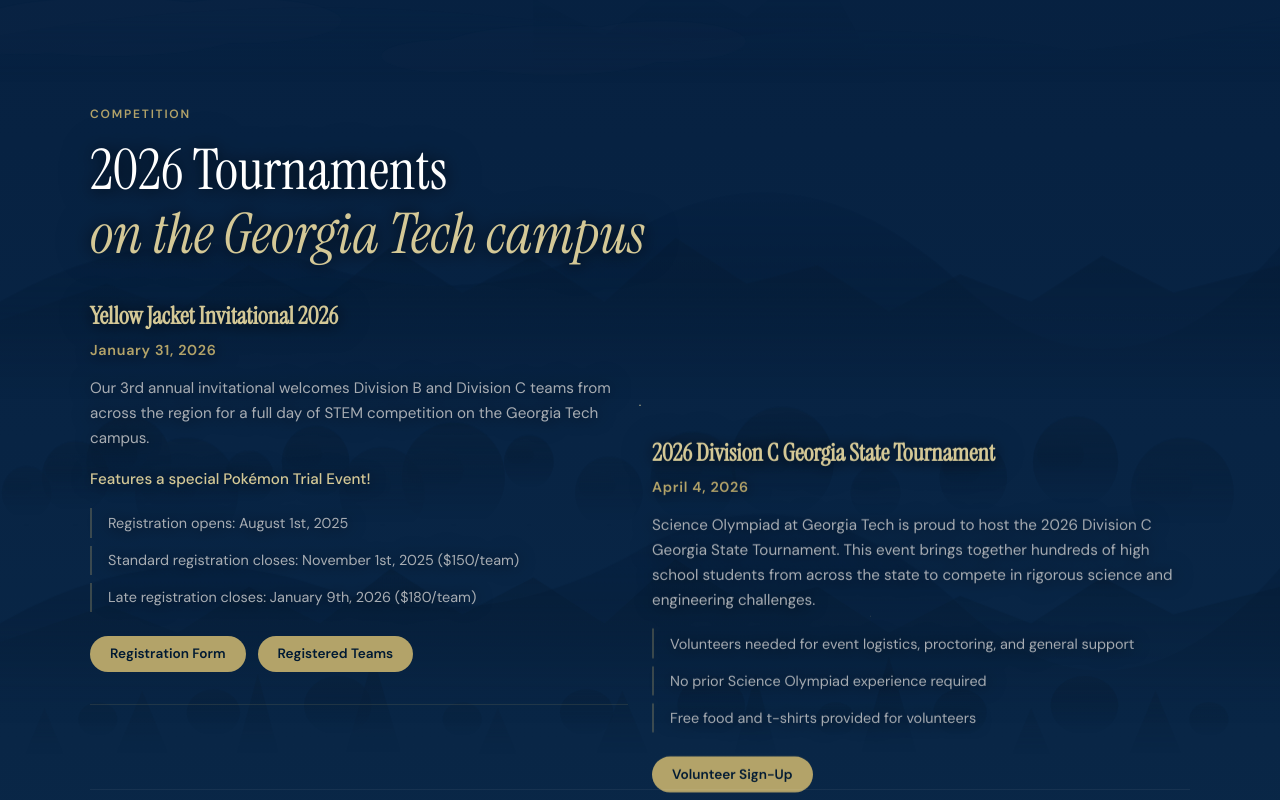
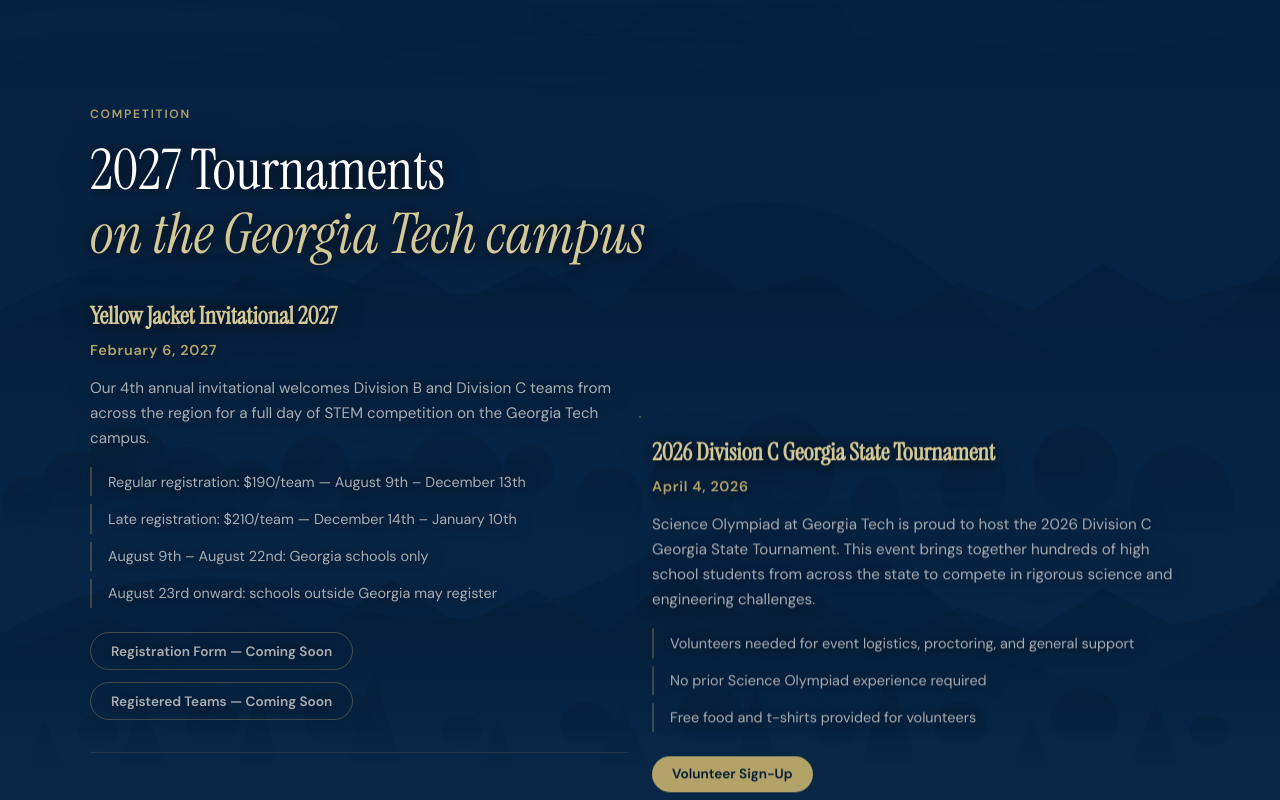
Before and after one commit to anvita-kallam/sciolygt, a React (Vite) app: page / in a window 1280 px wide. Shown: the part 2440-3240 px from the top of the page. Built offline with nearby package versions, Linux system fonts and the light colour scheme.

Commit message:
Update tournaments section for YJI 2027 registration.

```diff
--- a/src/components/Tournaments/Tournaments.css
+++ b/src/components/Tournaments/Tournaments.css
@@ -88,6 +88,18 @@
   box-shadow: 0 4px 20px rgba(179, 163, 105, 0.35);
 }
 
+.tournament-link-soon {
+  background: transparent;
+  color: var(--gt-gray);
+  border: 1px solid rgba(179, 163, 105, 0.35);
+  cursor: default;
+}
+
+.tournament-link-soon:hover {
+  transform: none;
+  box-shadow: none;
+}
+
 .past-tournaments {
   padding-top: 3rem;
   border-top: 1px solid rgba(255, 255, 255, 0.06);
--- a/src/components/Tournaments/Tournaments.tsx
+++ b/src/components/Tournaments/Tournaments.tsx
@@ -31,7 +31,7 @@
       <ContentParallax speed={4}>
         <div className="section-label">Competition</div>
         <h2 className="section-title">
-          2026 Tournaments
+          2027 Tournaments
           <br />
           <em>on the Georgia Tech campus</em>
         </h2>
@@ -54,13 +54,21 @@
                   <li key={detail}>{detail}</li>
                 ))}
               </ul>
-              <div className="tournament-links">
-                {tournament.links.map(({ label, href }) => (
-                  <a key={label} href={href} target="_blank" rel="noopener noreferrer" className="tournament-link">
-                    {label}
-                  </a>
-                ))}
-              </div>
+              {tournament.links.length > 0 && (
+                <div className="tournament-links">
+                  {tournament.links.map(({ label, href }) =>
+                    href ? (
+                      <a key={label} href={href} target="_blank" rel="noopener noreferrer" className="tournament-link">
+                        {label}
+                      </a>
+                    ) : (
+                      <span key={label} className="tournament-link tournament-link-soon">
+                        {label}
+                      </span>
+                    )
+                  )}
+                </div>
+              )}
             </article>
           </ContentParallax>
         ))}
--- a/src/data/content.ts
+++ b/src/data/content.ts
@@ -14,10 +14,10 @@
   mission:
     "Science Olympiad at Georgia Tech is an undergraduate student group with a mission to engage and empower students striving to become scientists and engineers through the Science Olympiad experience.",
   detail:
-    "We work year-round to promote Science Olympiad opportunities for students both within and outside of Georgia. We are especially excited to be hosting the Georgia Science Olympiad State Tournament for the 5th year in a row and our 3rd annual Yellow Jacket Invitational!",
+    "We work year-round to promote Science Olympiad opportunities for students both within and outside of Georgia. We are especially excited to be hosting the Georgia Science Olympiad State Tournament and our 4th annual Yellow Jacket Invitational!",
   stats: [
     { value: "5th", label: "Year Hosting States" },
-    { value: "3rd", label: "Annual YJI" },
+    { value: "4th", label: "Annual YJI" },
     { value: "23+", label: "STEM Events" },
   ],
 };
@@ -50,20 +50,20 @@
 
 export const TOURNAMENTS = [
   {
-    name: "Yellow Jacket Invitational 2026",
-    date: "January 31, 2026",
+    name: "Yellow Jacket Invitational 2027",
+    date: "February 6, 2027",
     description:
-      "Our 3rd annual invitational welcomes Division B and Division C teams from across the region for a full day of STEM competition on the Georgia Tech campus.",
+      "Our 4th annual invitational welcomes Division B and Division C teams from across the region for a full day of STEM competition on the Georgia Tech campus.",
     details: [
-      "Registration opens: August 1st, 2025",
-      "Standard registration closes: November 1st, 2025 ($150/team)",
-      "Late registration closes: January 9th, 2026 ($180/team)",
+      "Regular registration: $190/team — August 9th – December 13th",
+      "Late registration: $210/team — December 14th – January 10th",
+      "August 9th – August 22nd: Georgia schools only",
+      "August 23rd onward: schools outside Georgia may register",
     ],
     links: [
-      { label: "Registration Form", href: "https://docs.google.com/forms/d/e/1FAIpQLSf3qhRDjCY6RJcp3QmP-PYVF-KnIJLL-k2siY1mPMOdKyfR8w/viewform?usp=sharing" },
-      { label: "Registered Teams", href: "https://docs.google.com/spreadsheets/d/1BT2hHQufuZorei2g5WCbZpkftRFcOr9A5f9TKtuJ2KA/edit?usp=sharing" },
+      { label: "Registration Form — Coming Soon", href: "" },
+      { label: "Registered Teams — Coming Soon", href: "" },
     ],
-    highlight: "Features a special Pokémon Trial Event!",
   },
   {
     name: "2026 Division C Georgia State Tournament",
@@ -139,7 +139,7 @@
   {
     question: "What is the registration fee?",
     answer:
-      "Early bird registration (Sept 2 – Oct 16): $110/team. Standard registration (Oct 17 – Dec 13): $150/team. Checks must be payable to Georgia Tech with 'Science Olympiad @ Georgia Tech' in the memo line.",
+      "Regular registration (August 9 – December 13): $190/team. Late registration (December 14 – January 10): $210/team. From August 9–22, only Georgia schools can register; schools outside Georgia may begin registering on August 23. Checks must be payable to Georgia Tech with 'Science Olympiad @ Georgia Tech' in the memo line.",
   },
   {
     question: "How can GT students get involved?",
```
